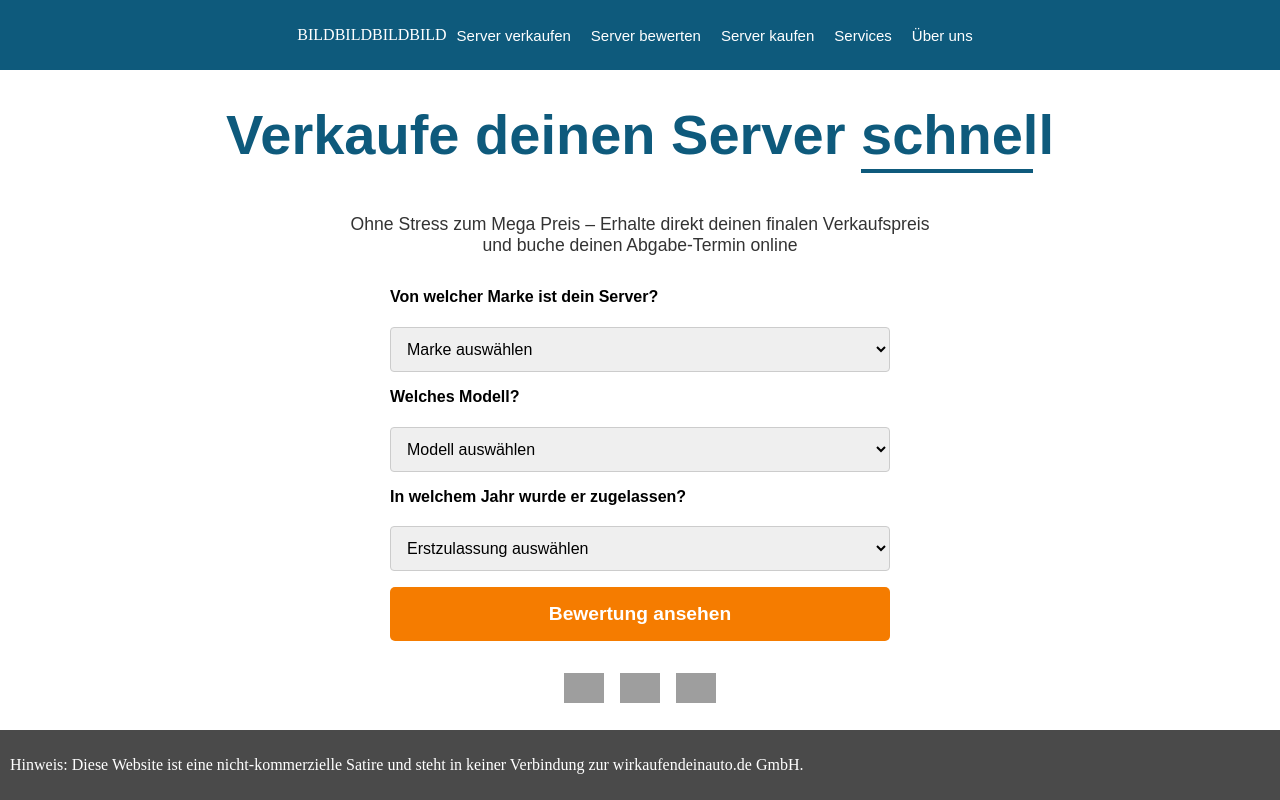
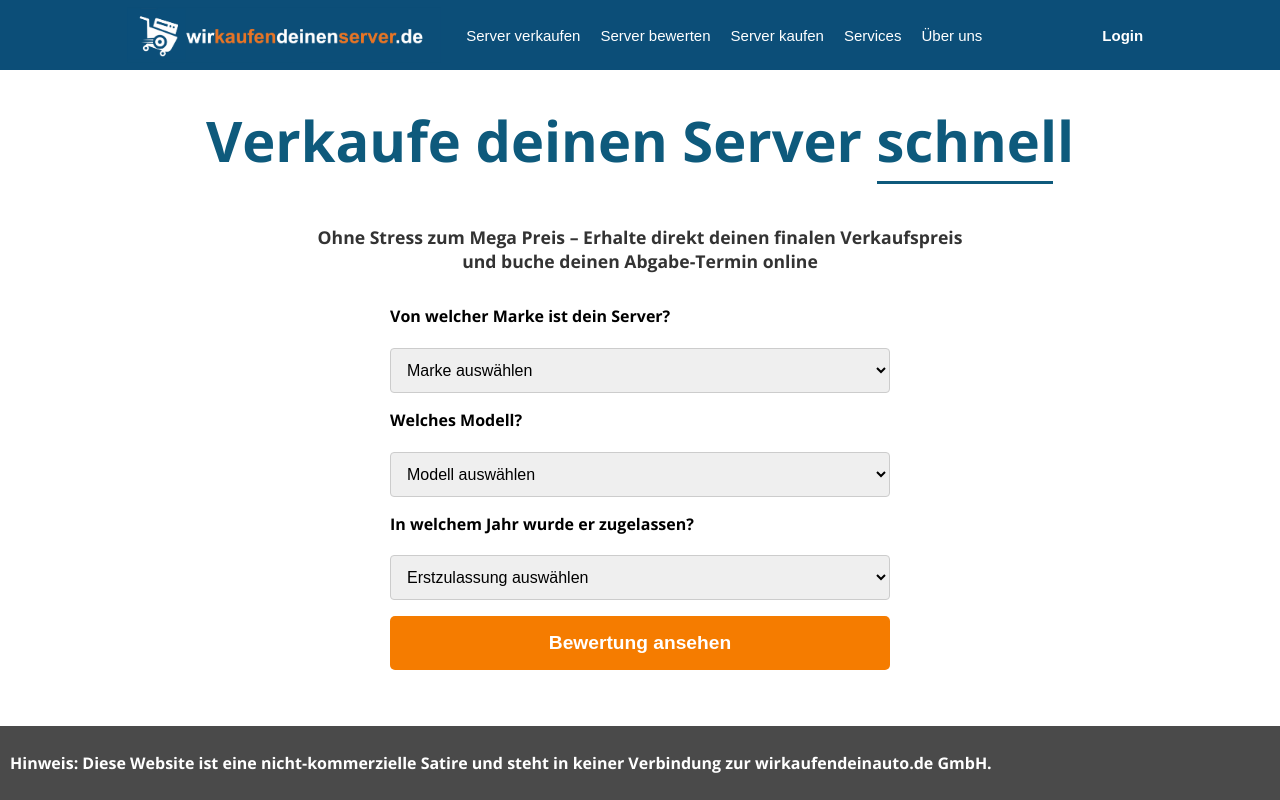
Before and after one commit to Roboter09/wirkaufendeinenserver, a plain HTML site: page index.html in a window 1280 px wide. Drawn offline with nearby package versions, Linux system fonts and the light colour scheme; grey boxes are pictures that could not be loaded.

Commit message:
added logo
and login button
and changed color of nav bar

```diff
--- a/index.html
+++ b/index.html
@@ -4,16 +4,18 @@
         <meta charset="UTF-8">
         <title>Wir kaufen deinen Server</title>
         <link rel="stylesheet" href="source/style.css">
+        <link href="https://fonts.googleapis.com/css2?family=Open+Sans:wght@700&display=swap" rel="stylesheet">
     </head>
 <body id="body">
     <nav class="nav-bar">
         <ul class="nav-menu">
-            <li>BILDBILDBILDBILD</li>
+            <img id="logo" src="source/wirkaufendeinenserver_logo.png" alt="wirkaufendeinenserver.de">
             <li><button class="nav-button">Server verkaufen</button></li>
             <li><button class="nav-button">Server bewerten</button></li>
             <li><button class="nav-button">Server kaufen</button></li>
             <li><button class="nav-button">Services</button></li>
             <li><button class="nav-button">Über uns</button></li>
+            <li><button class="nav-button" id="login_button"><b>Login</b></button></li>
         </ul>
     </nav>
 
@@ -58,12 +60,6 @@
 
         <button type="submit">Bewertung ansehen</button>
         </form>
-
-        <div class="partner-logos">
-        <img src="https://upload.wikimedia.org/wikipedia/commons/7/77/ProSieben_2015_logo.svg" alt="ProSieben">
-        <img src="https://upload.wikimedia.org/wikipedia/commons/thumb/2/2e/Welt_Logo_2018.svg/2560px-Welt_Logo_2018.svg.png" alt="Welt">
-        <img src="https://upload.wikimedia.org/wikipedia/commons/e/e0/DMAX_Logo.svg" alt="DMAX">
-        </div>
     </section>
 
     <footer>
@@ -81,5 +77,5 @@
     const span = document.querySelector('.animated-word');
     span.textContent = words[current];
     current = (current + 1) % words.length;
-  }, 3500); // Alle 3 Sekunden neues Wort
+  }, 3500); // Alle 3.5 Sekunden neues Wort
 </script>
--- a/source/style.css
+++ b/source/style.css
@@ -1,11 +1,12 @@
 body {
     background-color: #fff;
     overflow-x:hidden;
+    font-family: 'Open Sans', sans-serif;
 }
 
 .nav-bar {
     height: 70px;
-    background-color: #234D75;
+    background-color: #0C4E78;
     text-align: center;
     color:#fff;
     position: fixed;
@@ -17,12 +18,11 @@ body {
 .menu-button {
     height: 100%;
     border: none;
-    background-color: #234D75;
+    background-color: #0C4E78;
     color: #fff;
     text-align: center;
     size: 15px;
     font-size: 15px;
-    font-family: sans-serif;
     font-weight: normal;
     padding-left: 10px;
     padding-right: 10px;
@@ -30,7 +30,7 @@ body {
 }
 
 .nav-bar {
-    background-color: #0e5a7c;
+    background-color: #0C4E78;
 }
 
 .nav-menu {
@@ -50,7 +50,6 @@ body {
     border: none;
     color: white;
     font-size: 15px;
-    font-family: sans-serif;
     font-weight: normal;
     padding-left: 10px;
     padding-right: 10px;
@@ -93,18 +92,28 @@ body {
   transform: scaleX(1);
 }
 
+#logo {
+    max-height: 80%;
+    height: auto;
+    display: block;
+    margin-right: 15px;
+}
+
+#login_button {
+    margin-left: 100px;
+}
+
 
 
 .hero-section {
   text-align: center;
   padding: 3rem 1rem;
-  font-family: sans-serif;
 }
 
 .hero-section h1 {
   font-size: 3.5rem;
   color: #0e5a7c;
-  font-weight: 550;
+  font-weight: 500;
   text-decoration: none;
 }
 
@@ -172,6 +181,7 @@ body {
     display: inline-block;
     text-decoration: none;
     animation: wordChange 3.5s infinite;
+    font-weight: 600;
 }
 
 .animated-word::after {
@@ -179,7 +189,7 @@ body {
     position: absolute;
     bottom: -6px;
     left: 0;
-    height: 4px;
+    height: 3px;
     background-color: #0e5a7c;
     width: 0%;
     animation: underlineGrowShrink 3.5s infinite;
```
Also changed, not shown: source/wirkaufendeinenserver_logo.png (added), 1 other file.
